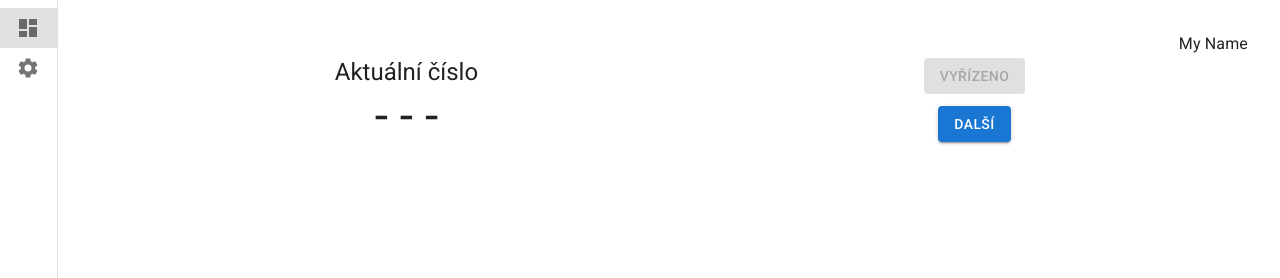
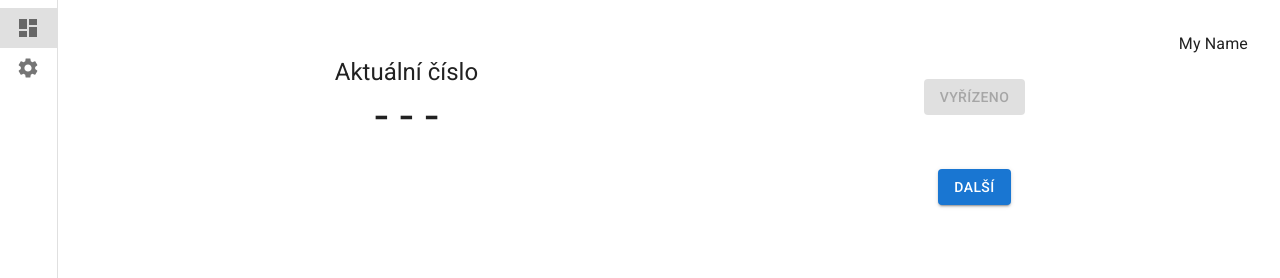
Before and after one commit to ilonaandriyashyn/queue-management-system-desktop, a React (Vite) app: page / in a window 1280 px wide. Shown: the top 278 px of the page. Built offline with nearby package versions, Linux system fonts and the light colour scheme; no server answers.

Commit message:
Min height in ticket box

```diff
--- a/src/components/Dashboard/TicketManager.tsx
+++ b/src/components/Dashboard/TicketManager.tsx
@@ -10,7 +10,8 @@ const styles = {
   wrapper: {
     display: 'flex',
     flexDirection: 'row',
-    justifyContent: 'space-around'
+    justifyContent: 'space-around',
+    minHeight: '172px'
   },
   buttonsWrapper: {
     display: 'flex',
@@ -29,7 +30,7 @@ const TicketManager = () => {
 
   // TODO why I receive empty string instead of null
   const [ticket, setTicket] = useState<CurrentTicket>(null)
-  useQuery('current_ticket', async () => await getCurrentTicket(counterId), {
+  useQuery('get_current_ticket', async () => await getCurrentTicket(counterId), {
     onSuccess: setTicket,
     enabled: counterId !== '' && counterServices.length !== 0
   })
```
